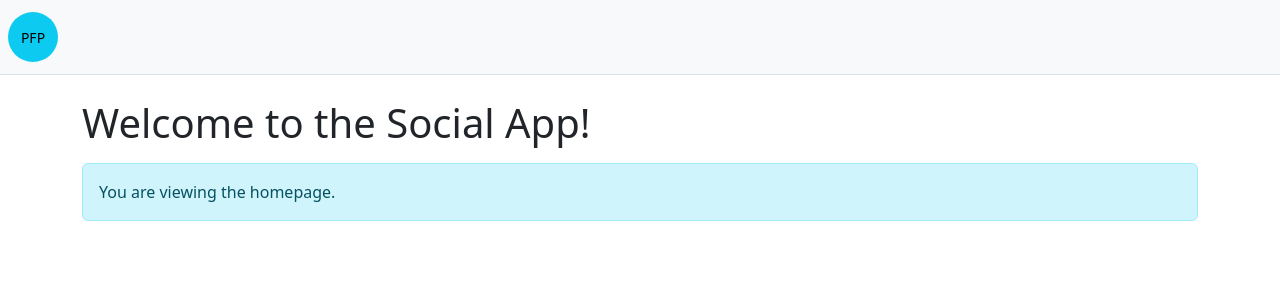
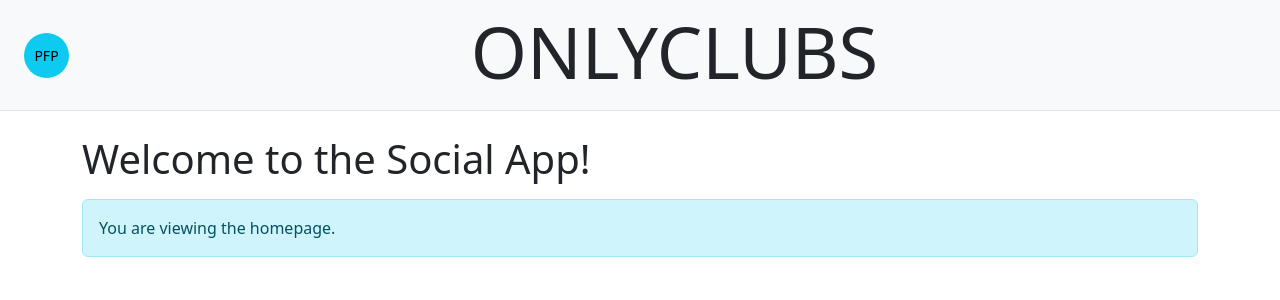
Before and after one commit to AngelAVargas04/SocialLifeApp, a Python web app: template SocialApp/templates/home.html in a window 1280 px wide. Shown: the top 300 px of the page. Run offline with Jinja, Linux system fonts and the light colour scheme; the template is opened without the code that fills it, so the values that code supplies are empty.

Commit message:
formatting the website

```diff
--- a/SocialApp/templates/base.html
+++ b/SocialApp/templates/base.html
@@ -9,15 +9,22 @@
     <title>{% block title %}Social App{% endblock title %}</title>
 </head>
 <body>
-    <header class ="navbar navbar-expand-lg bg-light border-bottom">
-        <div class="container-fluid py-1 px-2">
+<header class="navbar-expand-lg navbar-light bg-light border-bottom">
+    <div class="container-fluid py-2 px-4 d-flex justify-content-between align-items-center">
+
+        <div class="d-flex align-items-center">
             <div class="rounded-circle bg-info text-black d-flex align-items-center justify-content-center me-4"
-        style="width: 50px; height: 50px; font-size: 14px;">
-            PFP
-        </div>
-        </div>
+                 style="width: 45px; height: 45px; font-size: 14px;">
+                PFP
+            </div>
+            </div>
 
-    </header>
+        <h1 class="display-2 mx-auto">
+            ONLYCLUBS
+        </h1>
+
+    </div>
+</header>
 
     <div class="container">
         {% block content %}
```
